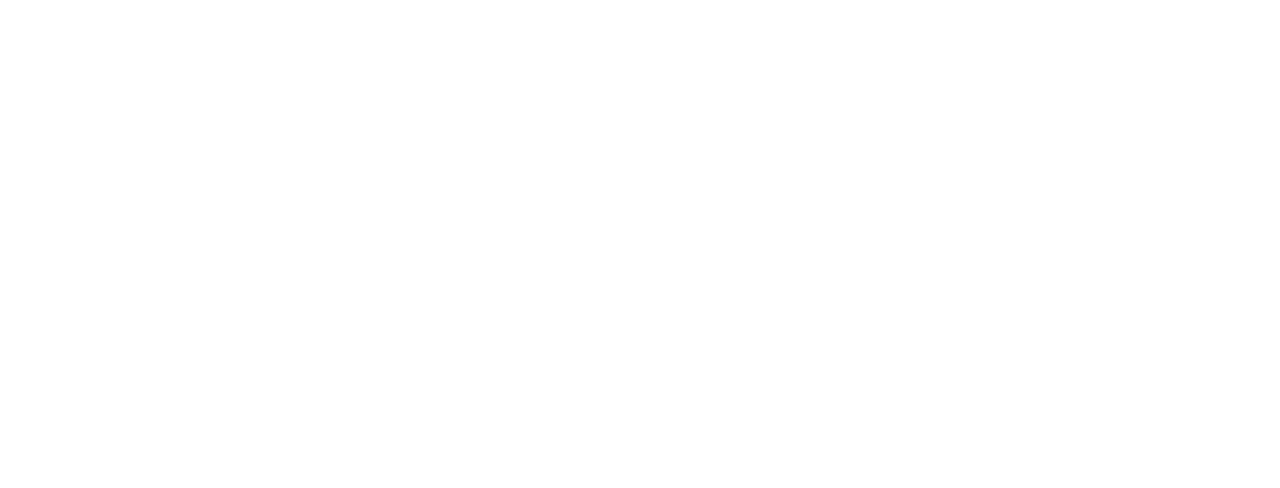
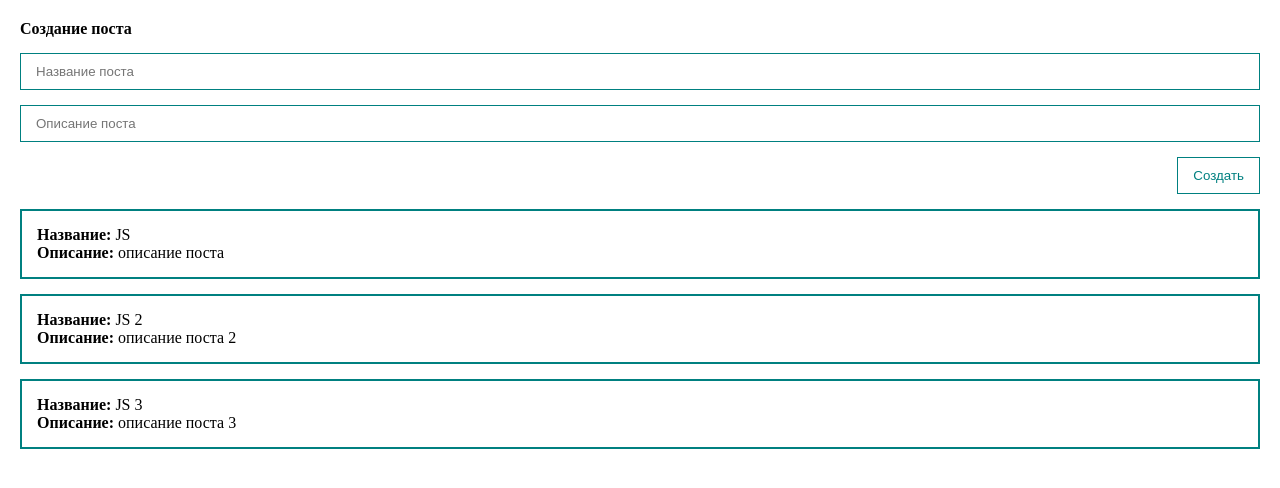
Before and after one commit to rusairdrop/vue-training, a Vue app: page / in a window 1280 px wide. Shown: the top 488 px of the page. Built offline with nearby package versions, Linux system fonts and the light colour scheme.

Commit message:
created post form & post list

```diff
--- a/src/App.vue
+++ b/src/App.vue
@@ -1,11 +1,99 @@
 <template>
-
+  <div class="app">
+    <form @submit.prevent>
+      <h4>Создание поста</h4>
+      <input
+          v-bind:value="title"
+          @input="title = $event.target.value"
+          class="input"
+          type="text"
+          placeholder="Название поста"
+      >
+      <input
+          v-bind:value="body"
+          @input="body = $event.target.value"
+          class="input"
+          type="text"
+          placeholder="Описание поста"
+      >
+      <button
+          class="btn"
+          @click="createPost"
+      >
+        Создать
+      </button>
+    </form>
+    <div class="post" v-for="post in posts">
+      <div><strong>Название:</strong> {{ post.title }}</div>
+      <div><strong>Описание:</strong> {{ post.body }}</div>
+    </div>
+  </div>
 </template>
 
 <script>
-
+export default {
+  data() {
+    return {
+      posts: [
+        {id: 1, title: 'JS', body: 'описание поста'},
+        {id: 2, title: 'JS 2', body: 'описание поста 2'},
+        {id: 3, title: 'JS 3', body: 'описание поста 3'},
+      ],
+      title: '',
+      body: '',
+    }
+  },
+  methods: {
+    createPost() {
+      const newPost = {
+        id: Date.now(),
+        title: this.title,
+        body: this.body,
+      }
+      this.posts.push(newPost);
+      this.title = '';
+      this.body = '';
+    }
+  }
+}
 </script>
 
 <style>
+* {
+  margin: 0;
+  padding: 0;
+  box-sizing: border-box;
+}
 
+.app {
+  padding: 20px;
+}
+
+.post {
+  margin-top: 15px;
+  padding: 15px;
+  border: 2px solid teal;
+}
+
+form {
+  display: flex;
+  flex-direction: column;
+
+}
+
+.input {
+  width: 100%;
+  border: 1px solid teal;
+  padding: 10px 15px;
+  margin-top: 15px;
+}
+
+.btn {
+  align-self: flex-end;
+  margin-top: 15px;
+  padding: 10px 15px;
+  background: none;
+  border: 1px solid teal;
+  color: teal;
+}
 </style>
```
